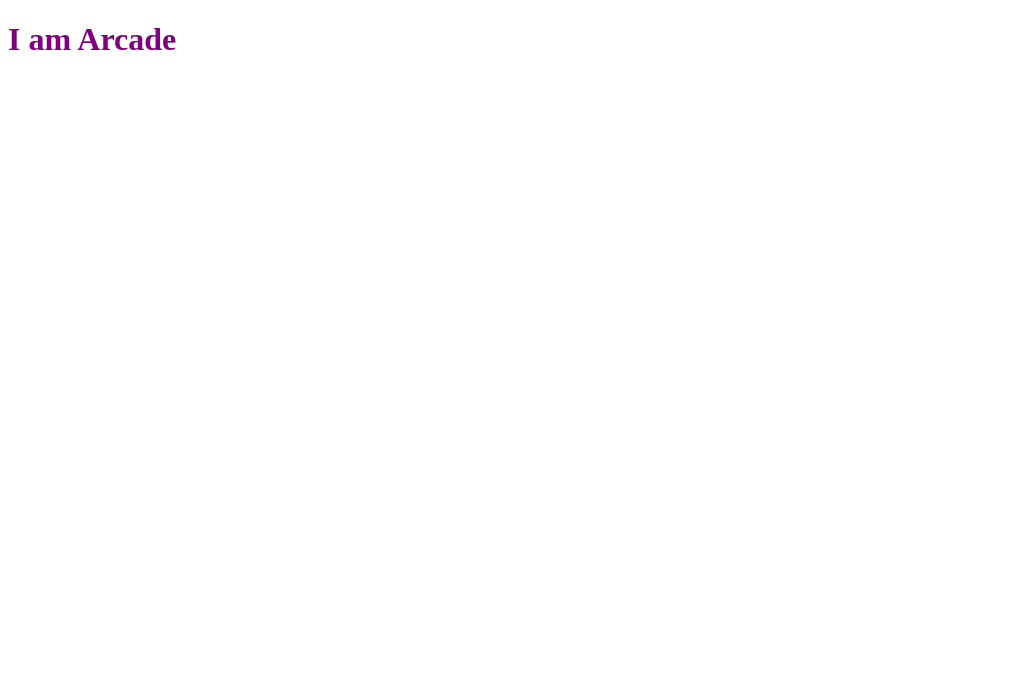
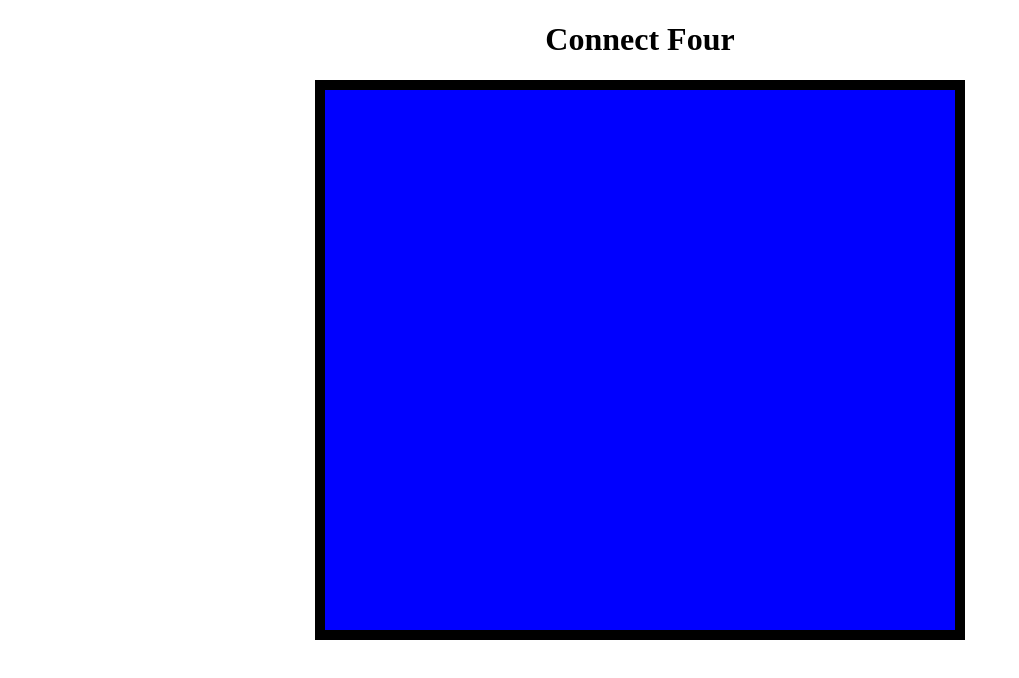
Before and after one commit to Minchiee/Arcade, a plain HTML site: page index.html in a window 1280 px wide. Shown: the whole page, without its empty margins (0-1019 px from the left). Drawn offline with Linux system fonts and the light colour scheme.

Commit message:
created board

```diff
--- a/index.css
+++ b/index.css
@@ -1,3 +1,15 @@
 h1{
-    color: purple;
+    text-align: center ;
 }
+
+#board{
+    height: 540px;
+    width: 630px;
+
+    background-color: blue;
+    margin: 0 auto;
+    border: 10px solid black;
+
+    display: flex;
+    flex-wrap: wrap;
+}
--- a/index.html
+++ b/index.html
@@ -5,9 +5,12 @@
     <meta http-equiv="X-UA-Compatible" content="IE=edge">
     <meta name="viewport" content="width=device-width, initial-scale=1.0">
     <link rel="stylesheet" href="index.css">
-    <title>Arcade</title>
+    <script defer src="index.js"></script>
+    <title>Connect Four</title>
 </head>
 <body>
-    <h1>I am Arcade</h1>
+    <h1>Connect Four</h1>
+    <h2 id="winner"></h1>
+    <div id="board"></div>
 </body>
 </html>
```
Also changed, not shown: 1 other file.
